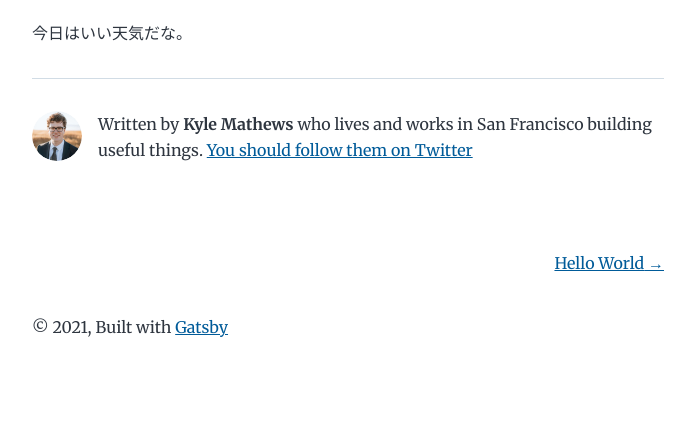
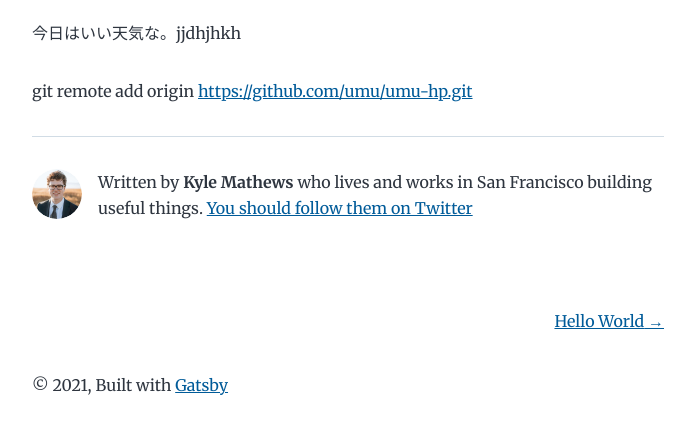
Before and after one commit to umu-inc/umu-inc, a Gatsby site: page /test/ in a window 1280 px wide. Shown: the part 206-640 px from the top of the page, without its empty margins (292-987 px from the left). Built offline with nearby package versions, Linux system fonts and the light colour scheme; Gatsby itself is replaced by a stand-in of ours.

Commit message:
Initial commit

```diff
--- a/content/blog/test.md
+++ b/content/blog/test.md
@@ -3,4 +3,7 @@
 title: テスト記事
 ---
 
-今日はいい天気だな。
+今日はいい天気な。jjdhjhkh
+
+
+git remote add origin https://github.com/umu/umu-hp.git
```
